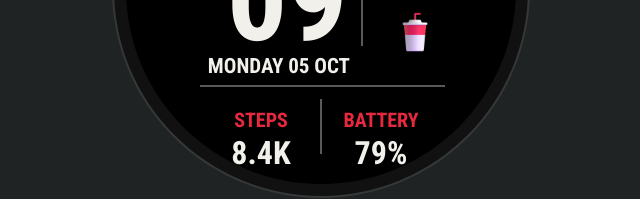
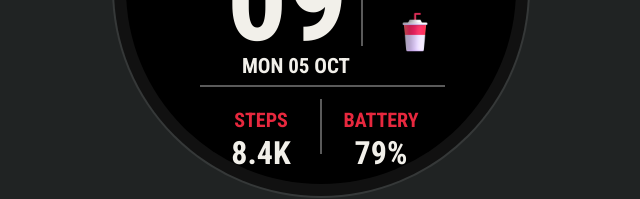
Before and after one commit to sunmer/fr170-ticker-sim, a plain HTML site: page food.html in a window 1280 px wide. Shown: the part 342-541 px from the top of the page, 319-959 px from the left. Drawn offline with Linux system fonts and the light colour scheme.

Commit message:
Use short weekday

```diff
--- a/food.html
+++ b/food.html
@@ -35,7 +35,7 @@ body{margin:0;min-height:100vh;display:grid;place-items:center;background:#20232
 <main class="wrap">
   <section class="watch" aria-label="Forerunner 170 food tracker mockup">
     <div class="hour">10</div><div class="minute">09</div>
-    <div class="date">MONDAY 05 OCT</div>
+    <div class="date">MON 05 OCT</div>
     <div class="vrule"></div><div class="hrule"></div>
     <div class="food">
       <button data-count="0" data-kind="snack" title="Log candy" aria-label="Log candy"><img src="assets/snack.png?v=3" alt=""></button>
```
